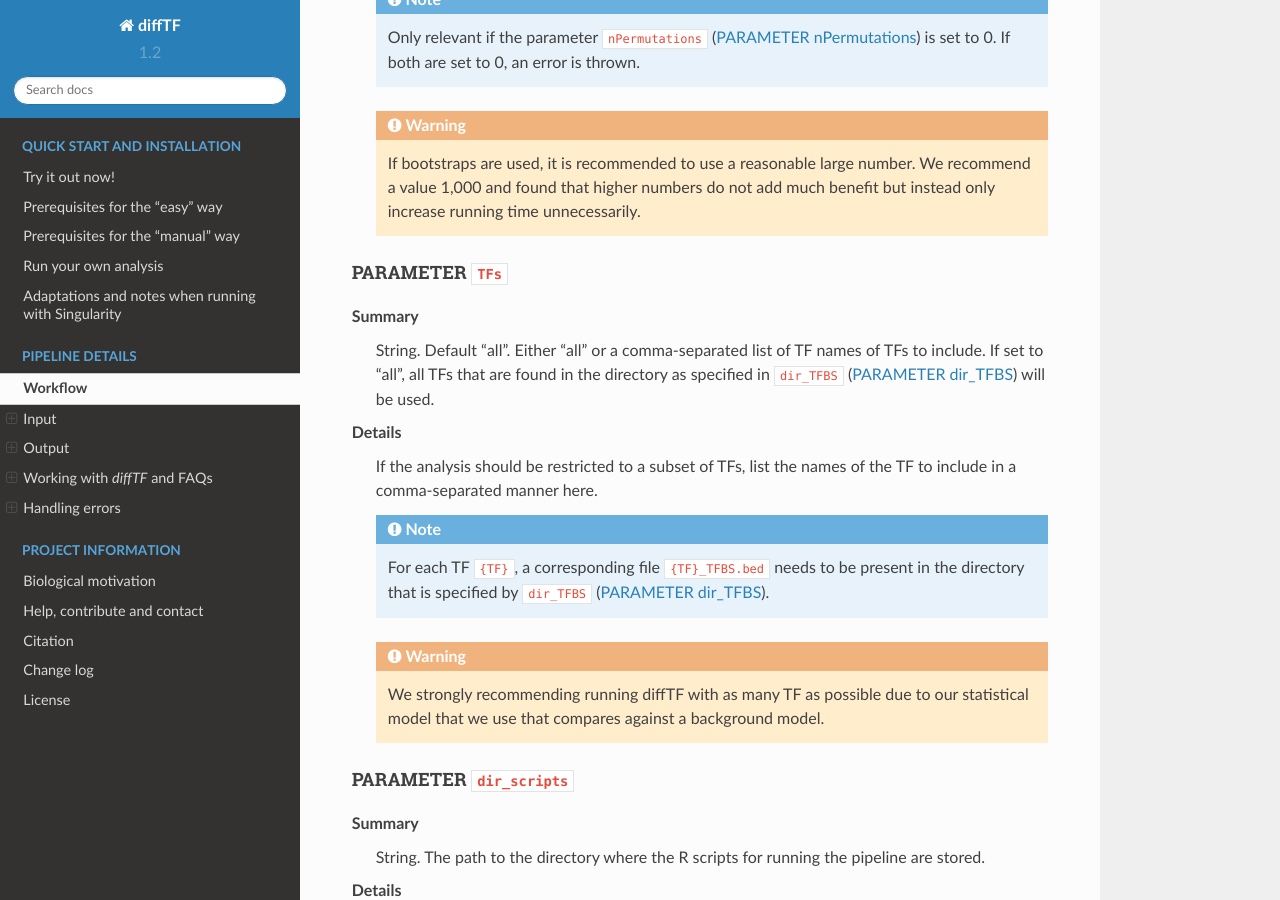
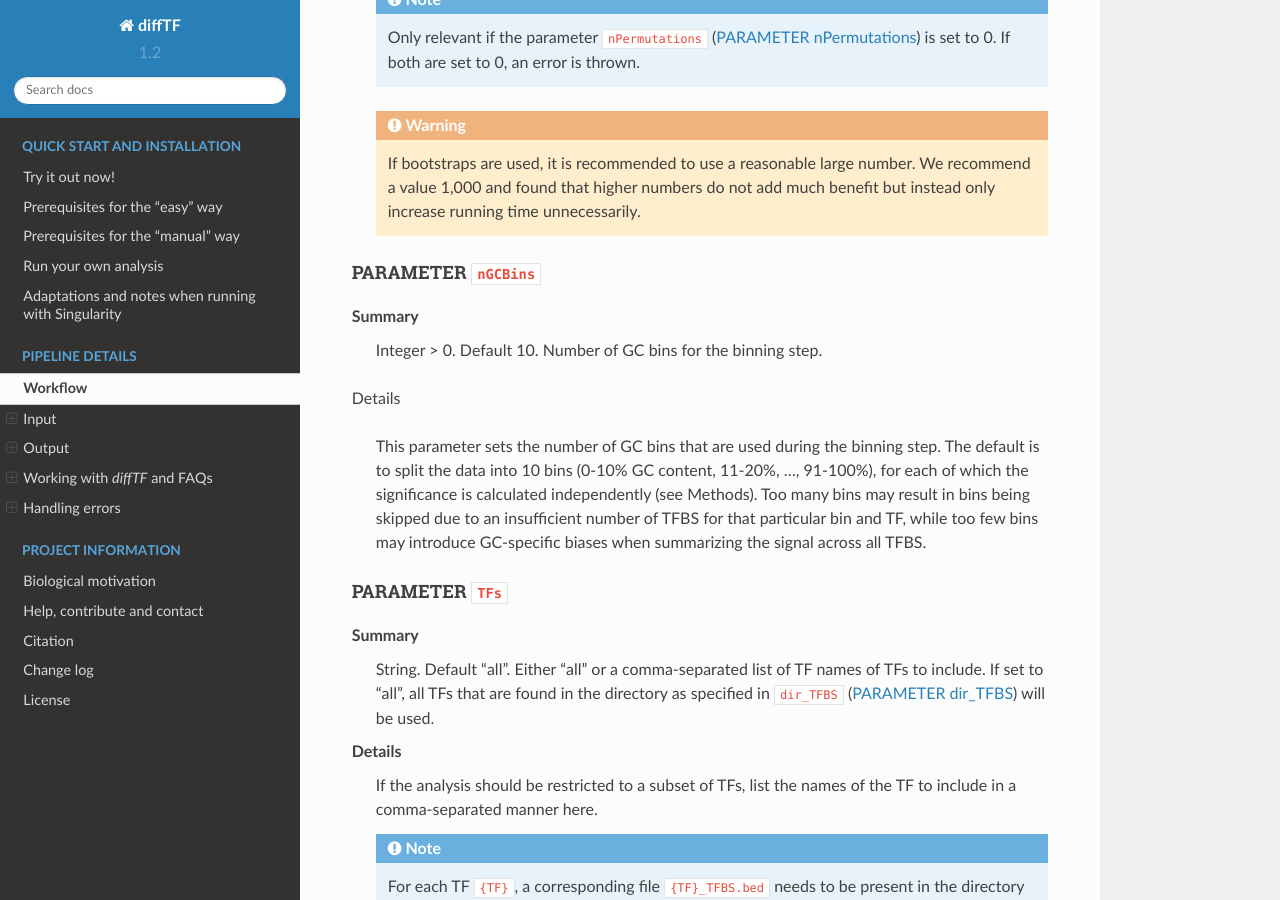
Before and after one commit to jfallmann/diffTF_Fork, a Sphinx documentation site: the page built from docs/chapter2.rst, in a window 1280 px wide and 900 px high, scrolled down 9255 px. Built offline with Sphinx 7.4.7 and the Read the Docs theme 2.0.0, drawn with Linux system fonts in a browser that asks for light colours; some of the changed text lies outside the part shown.

Commit message:
Updated Documentation, thanks to Nicolas Descostes for feedback

```diff
--- a/docs/chapter1.rst
+++ b/docs/chapter1.rst
@@ -97,6 +97,7 @@
 
     Read in section :ref:`docs-singularityNotes` about the ``--bind`` option and what ``/your/diffTF/path`` means here , it is actually very easy!
 
+    You can also run the example analysis with all TF instead of only 50. For this, simply modify the ``TF`` parameter and set it to the special word ``all`` that tells *diffTF* to use all recognized TFs instead of a speciifc list only (see section :ref:`parameter_TFs` for details).
 
 4. **To run your own analysis**, modify the files ``config.json`` and ``sampleData.tsv``. See the instructions in the section `Run your own analysis`_ for more details.
 5. **If your analysis finished successfully**, take a look into the ``FINAL_OUTPUT`` folder within your specified output directory, which contains the summary tables and visualization of your analysis. If you received an error, take a look in Section :ref:`docs-errors` to troubleshoot.
--- a/docs/chapter2.rst
+++ b/docs/chapter2.rst
@@ -150,6 +137,23 @@
 
 Details
   If set to true, no additional sorting will be done, saving computation time because the rule *sortTFBSParallel* is not executed. Note that sorting is assumed to be according to the chromosome (first column) and start position (second column), essentially invoking *sort -k1,1 -k2,2n*.  If set to false, all files in ``dir_TFBS`` (:ref:`parameter_dir_TFBS`) will be sorted.
+
+
+.. _parameter_regionExtension:
+
+
+PARAMETER ``regionExtension``
+^^^^^^^^^^^^^^^^^^^^^^^^^^^^^^
+
+Summary
+  Integer >= 0. Default 100. Target region extension in base pairs.
+
+Details
+  Specifies the number of base pairs each target region (from the peaks file) should be extended in both 5’ and 3’ direction.
+
+.. _parameter_maxCoresPerRule:
+
+
 
 
 .. _parameter_comparisonType:
@@ -205,6 +209,8 @@
 
   .. note:: Importantly, if the variable of interest is continuous-valued (i.e., marked as being integer or numeric), then the reported log2 fold change is per unit of change of that variable. That is, in the final circular plot, TFs displayed in the left side have a negative slope  per unit of change of that variable, while TFs at the right side have a positive one.
 
+
+
 .. _parameter_nPermutations:
 
 
@@ -243,6 +249,20 @@
   .. note:: Only relevant if the parameter ``nPermutations`` (:ref:`parameter_nPermutations`) is set to 0. If both are set to 0, an error is thrown.
 
   .. warning:: If bootstraps are used, it is recommended to use a reasonable large number. We recommend a value 1,000 and found that higher numbers do not add much benefit but instead only increase running time unnecessarily.
+
+
+.. _parameter_nGCBins:
+
+
+PARAMETER ``nGCBins``
+^^^^^^^^^^^^^^^^^^^^^^^^^^^^^^
+
+Summary
+  Integer > 0. Default 10. Number of GC bins for the binning step.
+
+Details
+
+  This parameter sets the number of GC bins that are used during the binning step. The default is to split the data into 10 bins (0-10% GC content, 11-20%, ..., 91-100%), for each of which the significance is calculated independently (see Methods). Too many bins may result in bins being skipped due to an insufficient number of TFBS for that particular bin and TF, while too few bins may introduce GC-specific biases when summarizing the signal across all TFBS.
 
 
 
@@ -380,11 +400,12 @@
 SECTION ``additionalInputFiles``
 --------------------------------------------
 
+
 .. _parameter_refGenome_fasta:
 
 
 PARAMETER ``refGenome_fasta``
-^^^^^^^^^^^^^^^^^^^^^^^^^^^^^^^^^^^^^^^^^^^^^^^^^^^^^^^^^^^^
+^^^^^^^^^^^^^^^^^^^^^^^^^^^^^^
 
 Summary
   String. Default ‘hg19.fasta’. Path to the reference genome *fasta* file.
@@ -435,7 +456,7 @@
   String. Default “”. Path to the file with RNA-Seq counts.
 
 Details
-  If no RNA-Seq data is included, set to the empty string “”. Otherwise, if ``RNASeqIntegration`` (:ref:`parameter_RNASeqIntegration`) is set to true,  specify the path to a tab-separated file with normalized RNA-Seq counts. It does not matter whether the values have been variance-stabilized or not, as long as values across samples are comparable. Also, consider filtering lowly expressed genes. For guidance, you may want to read `Question 4 here <https://labs.genetics.ucla.edu/horvath/CoexpressionNetwork/Rpackages/WGCNA/faq.html>`_.
+  If no RNA-Seq data is included, set to the empty string “”. Otherwise, if ``RNASeqIntegration`` (:ref:`parameter_RNASeqIntegration`) is set to true,  specify the path to a tab-separated file with normalized RNA-Seq counts. It does not matter whether the values have been variance-stabilized or not, as long as values across samples are comparable. Also, consider filtering lowly expressed genes. For guidance, you may want to read `Question 4 here <https://horvath.genetics.ucla.edu/html/CoexpressionNetwork/Rpackages/WGCNA/faq.html>`_.
 
   The first line must be used for labeling the samples, with column names being identical to the sample names as specific in the sample summary table (``summaryFile``, :ref:`parameter_summaryFile`). If you have RNA-Seq data for only a subset of the input samples, this is no problem - the classification will then naturally only be based on the subset. The first column must be named ENSEMBL and it must contain ENSEMBL IDs (e.g., *ENSG00000028277*) without dots. The IDs are then matched to the IDs from the file as specified in ``HOCOMOCO_mapping`` (:ref:`parameter_HOCOMOCO_mapping`).
 
--- a/docs/projectInfo.rst
+++ b/docs/projectInfo.rst
@@ -6,8 +6,7 @@
 
 For a graphical summary of the idea, see the section :ref:`workflow`
 
-We also put the paper on *bioRxiv*, please read all methodological details here:
-`Quantification of differential transcription factor activity and multiomic-based classification into activators and repressors: diffTF <https://www.biorxiv.org/content/early/2018/07/13/368498>`_.
+We also put the paper on *bioRxiv*, please see the section :ref:`citation` for details.
 
 
 Help, contribute and contact
```
Also changed, not shown: other parts of docs/chapter2.rst (+0 -13 lines), other parts of docs/projectInfo.rst (+2 -0 lines), 1 other file.
